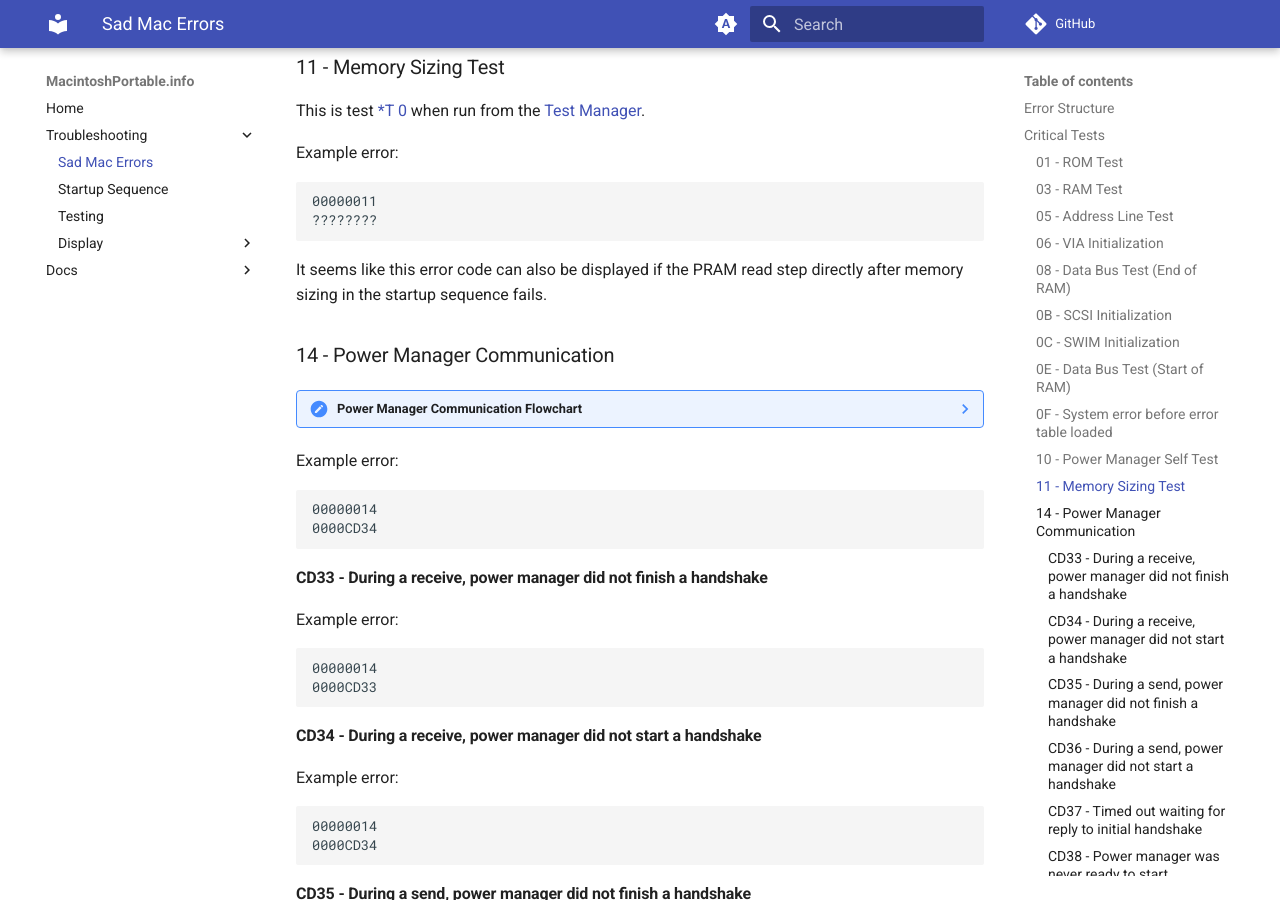
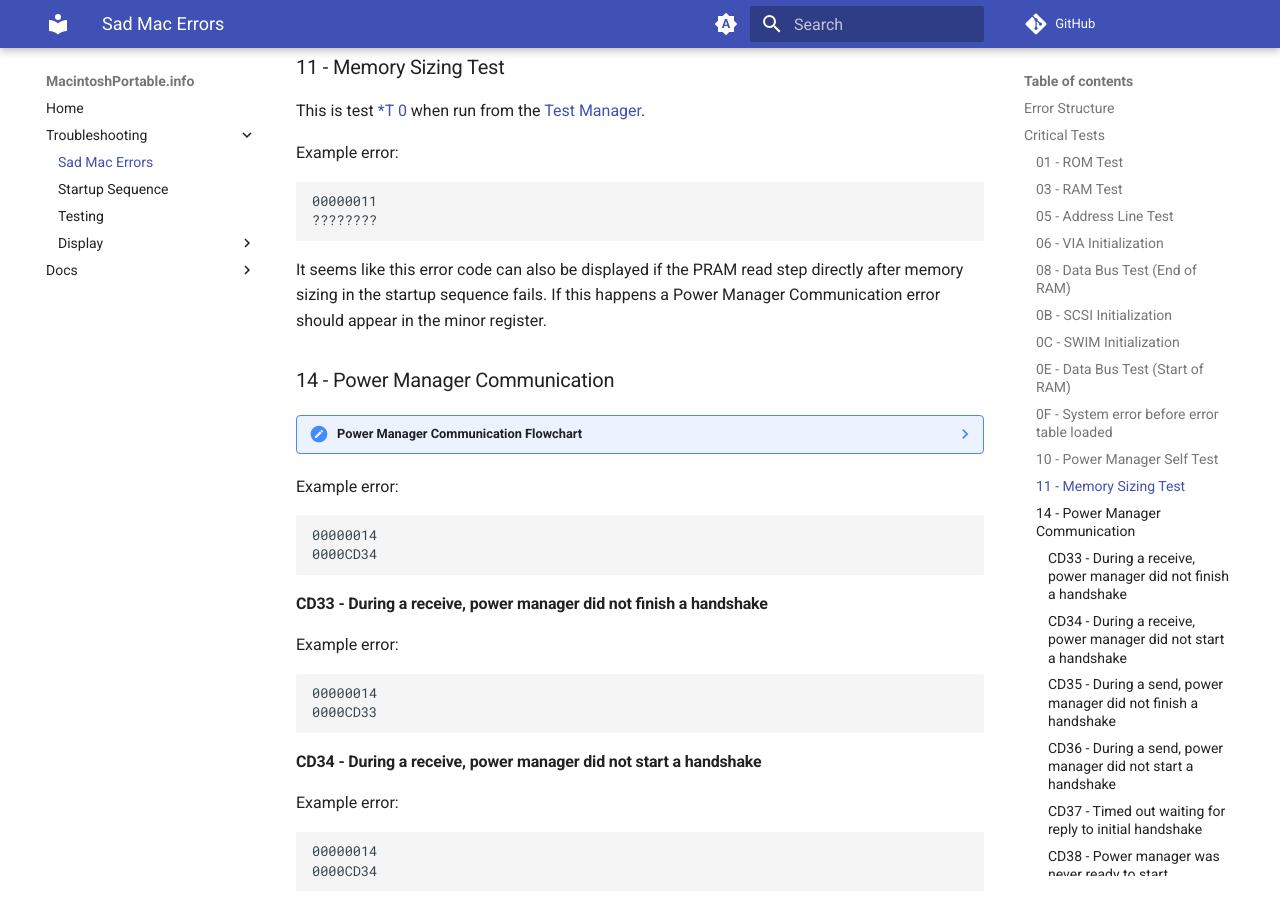
Before and after one commit to rezafouladian/MacintoshPortable, an MkDocs documentation site: the page built from docs/SadMac.md, in a window 1280 px wide and 900 px high, scrolled down 3776 px. Built offline with MkDocs 1.6.1 and Material for MkDocs 9.7.7, drawn with Linux system fonts in a browser that asks for light colours; comment, search, counter and statistics services are not loaded.

Commit message:
Update memory sizing error details

````diff
--- a/docs/SadMac.md
+++ b/docs/SadMac.md
@@ -128,7 +128,7 @@ Example error:
 ????????
 ```
 
-It seems like this error code can also be displayed if the PRAM read step directly after memory sizing in the startup sequence fails.
+It seems like this error code can also be displayed if the PRAM read step directly after memory sizing in the startup sequence fails. If this happens a Power Manager Communication error should appear in the minor register.
 ### 14 - Power Manager Communication
 
 ??? note "Power Manager Communication Flowchart"
````
